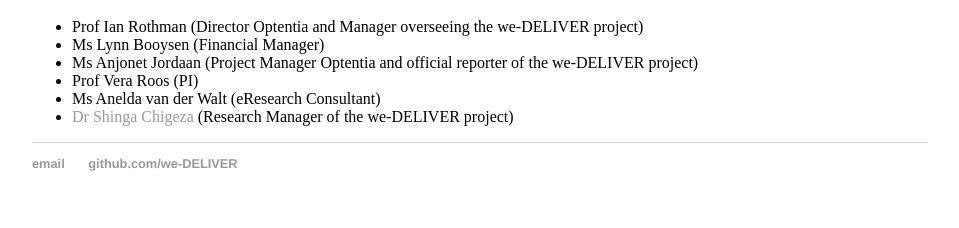
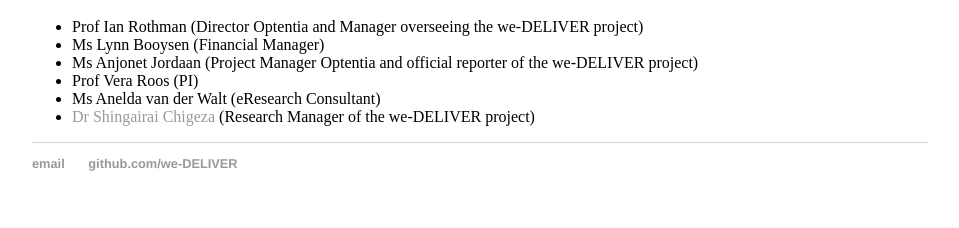
Before and after one commit to zjsteyn/we-DELIVER.github.io, a Jekyll site: the page built from index.html, in a window 1280 px wide. Shown: the part 1577-1805 px from the top of the page, without its empty margins (160-1119 px from the left). Built offline with Jekyll 4.4.1, drawn with Linux system fonts in a browser that asks for light colours.

Commit message:
Fixed Shinga's name

```diff
--- a/index.html
+++ b/index.html
@@ -72,7 +72,7 @@ title: we-DELIVER - Holistic service delivery to older people in local governmen
  <li>Ms Anjonet Jordaan (Project Manager Optentia and official reporter of the we-DELIVER project)</li>
  <li>Prof Vera Roos (PI)</li>
  <li>Ms Anelda van der Walt (eResearch Consultant)</li>
- <li><a href= "{{ site_url }}/assets/bios/shinga_chigeza.html">Dr Shinga Chigeza</a> (Research Manager of the we-DELIVER project)</li>
+ <li><a href= "{{ site_url }}/assets/bios/shinga_chigeza.html">Dr Shingairai Chigeza</a> (Research Manager of the we-DELIVER project)</li>
 </ul>
 
 </div><!-- /.blurb -->
```
